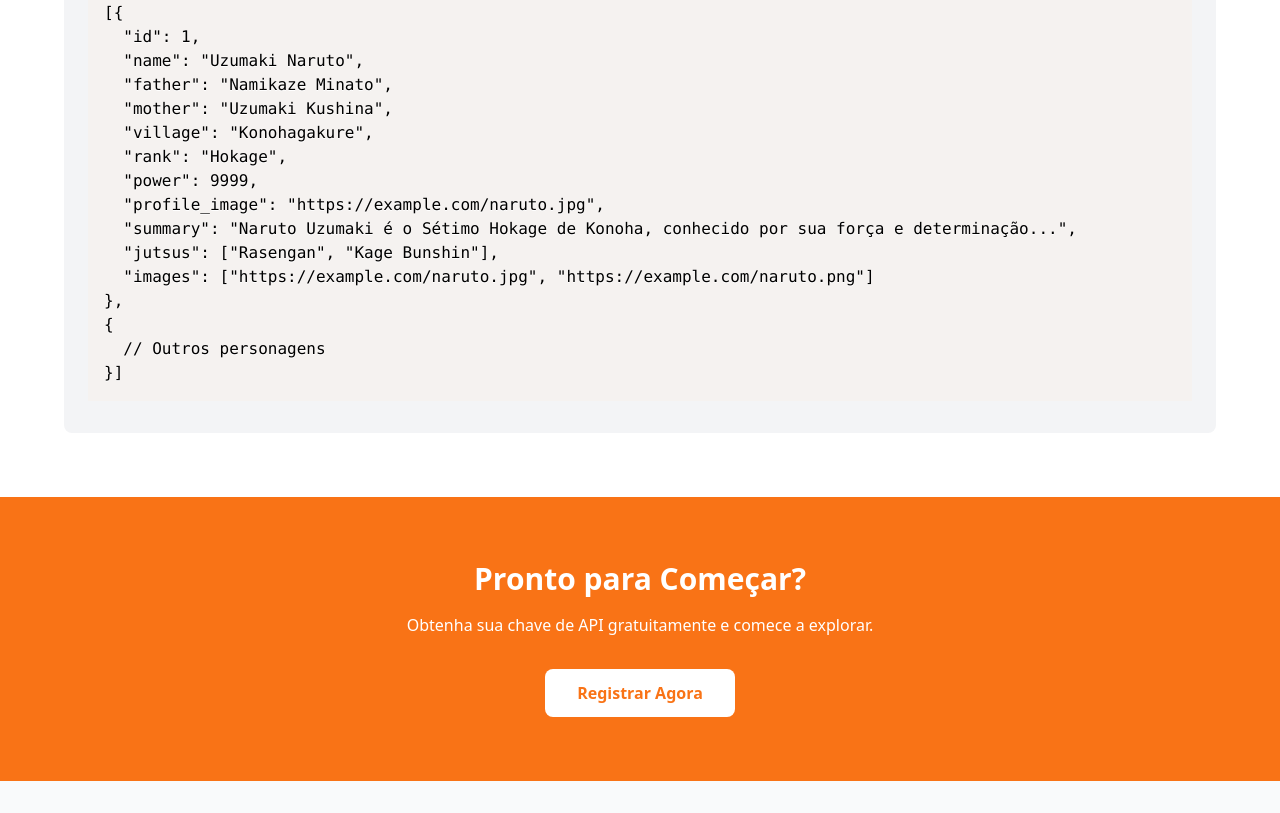
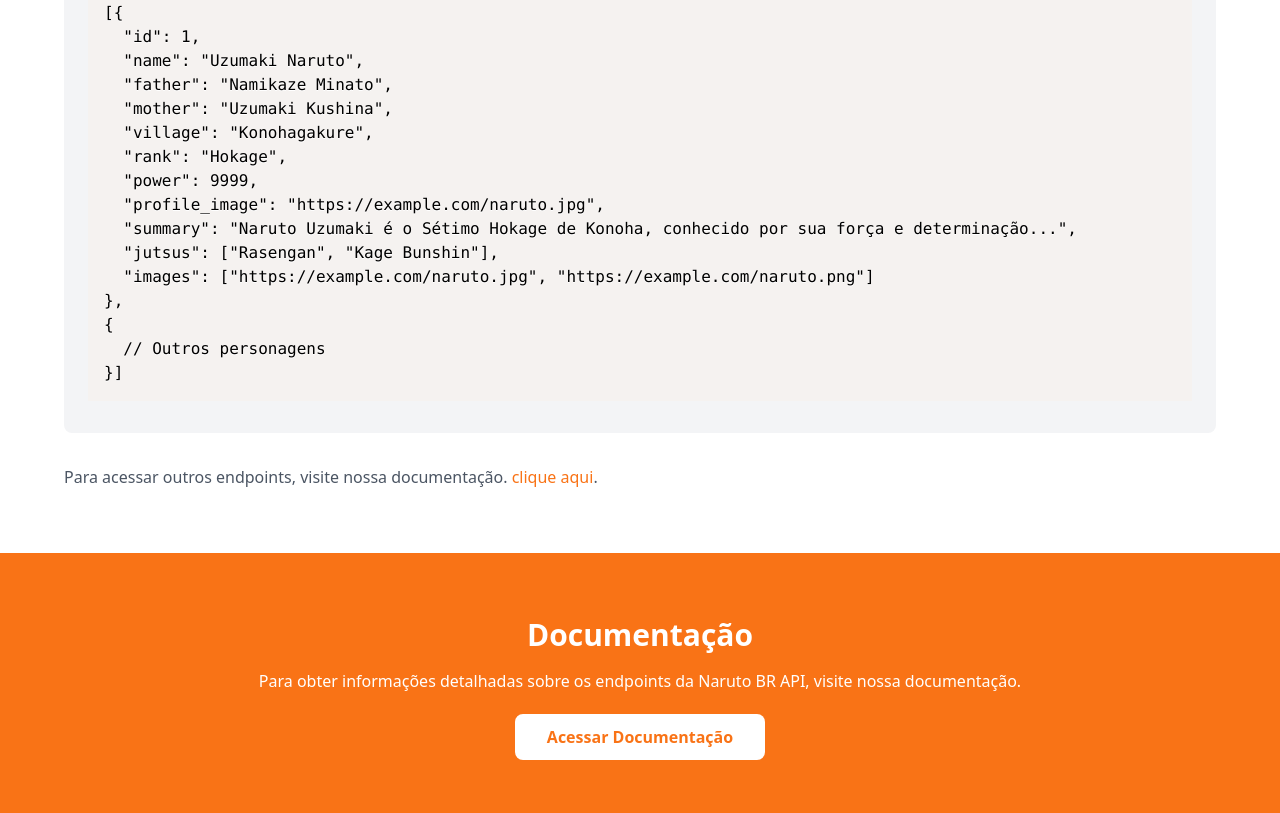
Before and after one commit to WillianDDaniel/naruto-br-api, a website: page web-views/index.html in a window 1280 px wide. Shown: the part 1203-2016 px from the top of the page. Before the commit the page ends 1984 px from the top, so only its background shows below. Drawn offline with nearby package versions, Linux system fonts and the light colour scheme.

Commit message:
style: ajustments on the page informations

```diff
--- a/web-views/index.html
+++ b/web-views/index.html
@@ -22,8 +22,6 @@
           <div class="text-white font-bold text-xl select-none">Naruto BR API</div>
           <div>
             <a href="/documentation" class="text-white hover:text-orange-200 mx-3 select-none">Documentação</a>
-            <a href="#endpoints" class="text-white hover:text-orange-200 mx-3 select-none">Endpoints</a>
-            <a href="#examples" class="text-white hover:text-orange-200 mx-3 select-none">Exemplos</a>
           </div>
         </div>
       </nav>
@@ -113,20 +111,25 @@
   // Outros personagens
 }]</code></pre>
         </div>
+        <p class="text-gray-600 mt-8">
+          Para acessar outros endpoints, visite nossa documentação.
+          <a href="/documentation" class="text-orange-500">clique aqui</a>.
+        </p>
       </div>
+
     </section>
 
     <section class="py-16 bg-orange-500">
       <div class="mx-auto px-16 text-center">
         <h2 class="text-3xl font-bold text-white mb-4">
-          Pronto para Começar?
+          Documentação
         </h2>
         <p class="text-white mb-8">
-          Obtenha sua chave de API gratuitamente e comece a explorar.
+          Para obter informações detalhadas sobre os endpoints da Naruto BR API, visite nossa documentação.
         </p>
-        <button class="bg-white text-orange-500 px-8 py-3 rounded-lg font-semibold hover:bg-orange-100 transition">
-          Registrar Agora
-        </button>
+        <a href="/documentation" class="bg-white text-orange-500 px-8 py-3 rounded-lg font-semibold hover:bg-orange-100 transition">
+          Acessar Documentação
+        </a>
       </div>
     </section>
   </div>
```
Also changed, not shown: web-views/documentation/index.html (+0 -14 lines).
